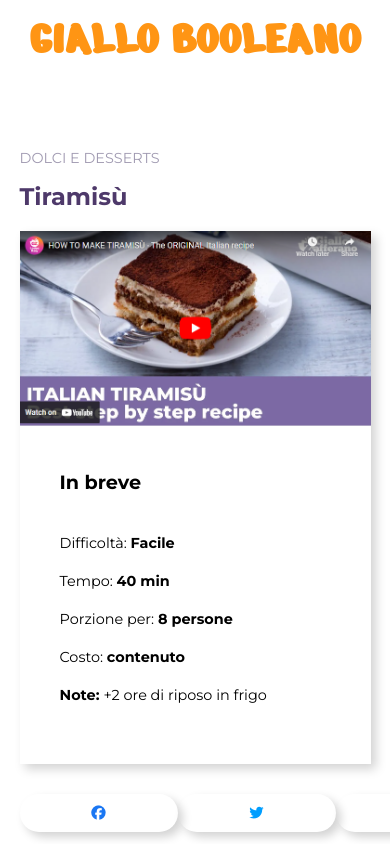
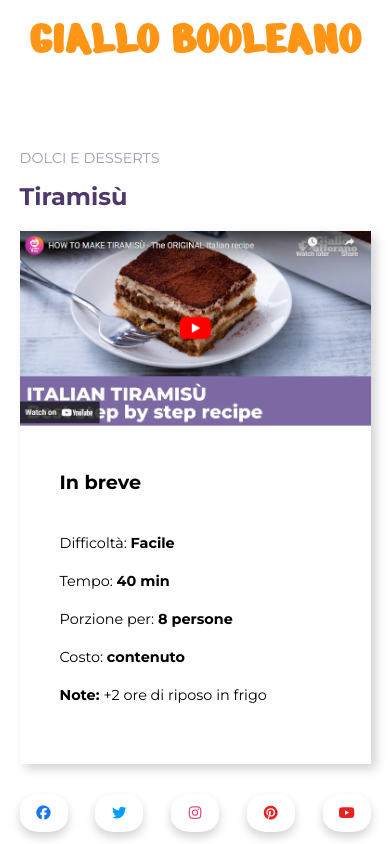
Before and after one commit to Matteo-Ciardi/htmlcss-responsive-layout, a plain HTML site: page index.html in a window 390 px wide. Shown: the top 844 px of the page. Drawn offline with Linux system fonts and the light colour scheme.

Commit message:
responsiveness mobile aggiunta sezione socials

```diff
--- a/css/mobile.css
+++ b/css/mobile.css
@@ -24,5 +24,15 @@
         display: block;
     }
 
+    /* Socials */
+    .btn {
+        padding: 10px 15px;
+        border-radius: 40%;
+        box-shadow: 0px 5px 10px hsl(0, 0%, 82.7%);
+    }
+
+    .btn span {
+        display: none;
+    }
 
 }
```
